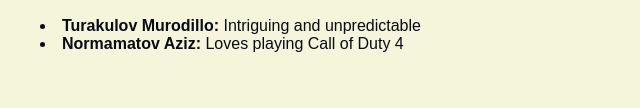
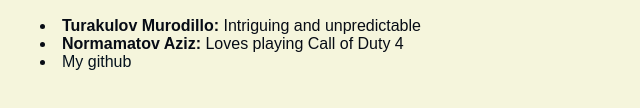
Before and after one commit to amirkushakov/amirkushakov.github.io, a plain HTML site: page index.html in a window 1280 px wide. Shown: the part 912-1020 px from the top of the page, 0-640 px from the left. Drawn offline with Linux system fonts and the light colour scheme.

Commit message:
index.html

```diff
--- a/index.html
+++ b/index.html
@@ -41,5 +41,6 @@
         <ui>
             <li><b>Turakulov Murodillo: </b>Intriguing and unpredictable</li>
             <li><b>Normamatov Aziz: </b>Loves playing Call of Duty 4</li>
+            <lI><a href="https://amirkushakov.github.io/">My github</a></lI>
         </ui>
     </body>
```
